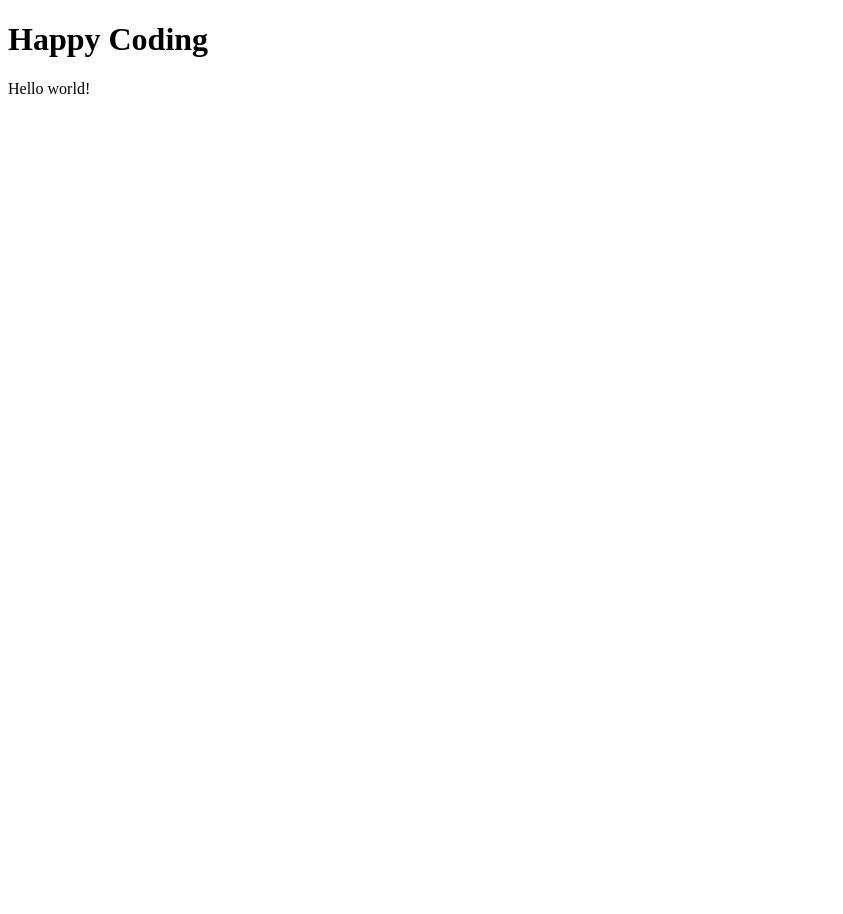
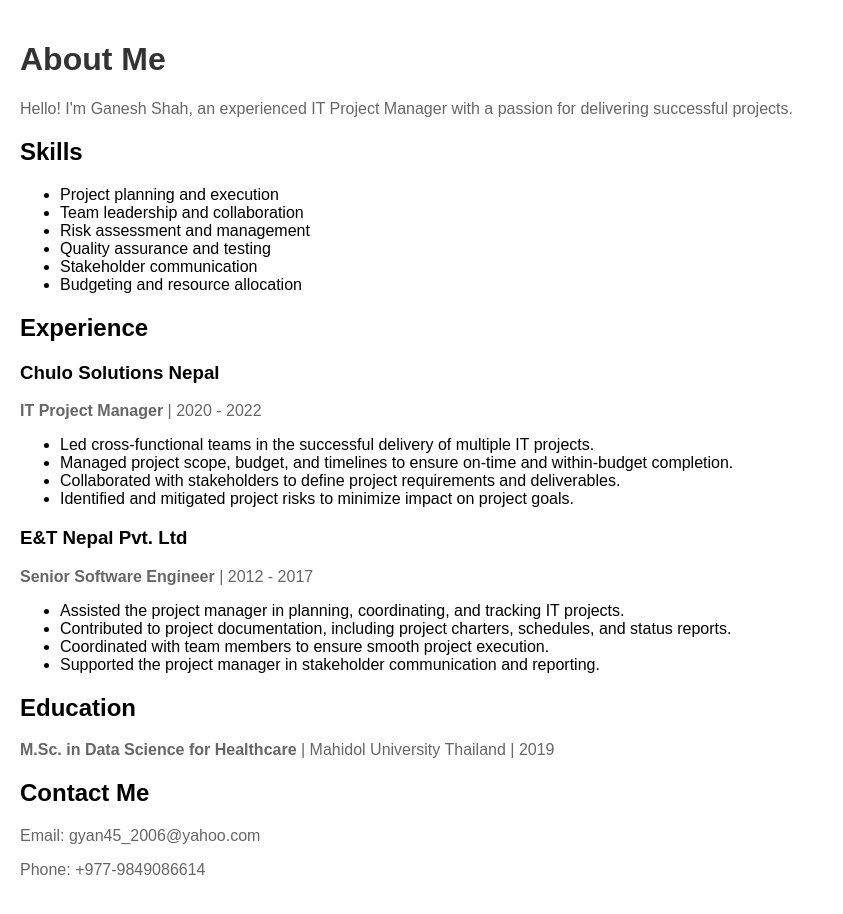
Before and after one commit to ganeshOnePlus/ganesh, a plain HTML site: page index.html in a window 1280 px wide. Shown: the whole page, without its empty margins (0-843 px from the left). Before the commit the page ends 800 px from the top, so only its background shows below. Drawn offline with Linux system fonts and the light colour scheme.

Commit message:
Update index.html

```diff
--- a/index.html
+++ b/index.html
@@ -1,10 +1,61 @@
 <!DOCTYPE html>
 <html>
-  <head>
-    <title>Server Hello World: Static Website</title>
-  </head>
-  <body>
-    <h1>Happy Coding</h1>
-    <p>Hello world!</p>
-  </body>
+<head>
+  <title>About Me - IT Project Manager</title>
+  <style>
+    body {
+      font-family: Arial, sans-serif;
+      margin: 0;
+      padding: 20px;
+    }
+
+    h1 {
+      color: #333;
+    }
+
+    p {
+      color: #666;
+    }
+  </style>
+</head>
+<body>
+  <h1>About Me</h1>
+  <p>Hello! I'm Ganesh Shah, an experienced IT Project Manager with a passion for delivering successful projects.</p>
+
+  <h2>Skills</h2>
+  <ul>
+    <li>Project planning and execution</li>
+    <li>Team leadership and collaboration</li>
+    <li>Risk assessment and management</li>
+    <li>Quality assurance and testing</li>
+    <li>Stakeholder communication</li>
+    <li>Budgeting and resource allocation</li>
+  </ul>
+
+  <h2>Experience</h2>
+  <h3>Chulo Solutions Nepal</h3>
+  <p><strong>IT Project Manager</strong> | 2020 - 2022</p>
+  <ul>
+    <li>Led cross-functional teams in the successful delivery of multiple IT projects.</li>
+    <li>Managed project scope, budget, and timelines to ensure on-time and within-budget completion.</li>
+    <li>Collaborated with stakeholders to define project requirements and deliverables.</li>
+    <li>Identified and mitigated project risks to minimize impact on project goals.</li>
+  </ul>
+
+  <h3>E&T Nepal Pvt. Ltd</h3>
+  <p><strong>Senior Software Engineer</strong> | 2012 - 2017</p>
+  <ul>
+    <li>Assisted the project manager in planning, coordinating, and tracking IT projects.</li>
+    <li>Contributed to project documentation, including project charters, schedules, and status reports.</li>
+    <li>Coordinated with team members to ensure smooth project execution.</li>
+    <li>Supported the project manager in stakeholder communication and reporting.</li>
+  </ul>
+
+  <h2>Education</h2>
+  <p><strong>M.Sc. in Data Science for Healthcare</strong> | Mahidol University Thailand | 2019</p>
+
+  <h2>Contact Me</h2>
+  <p>Email: gyan45_2006@yahoo.com</p>
+  <p>Phone: +977-9849086614</p>
+</body>
 </html>
```
